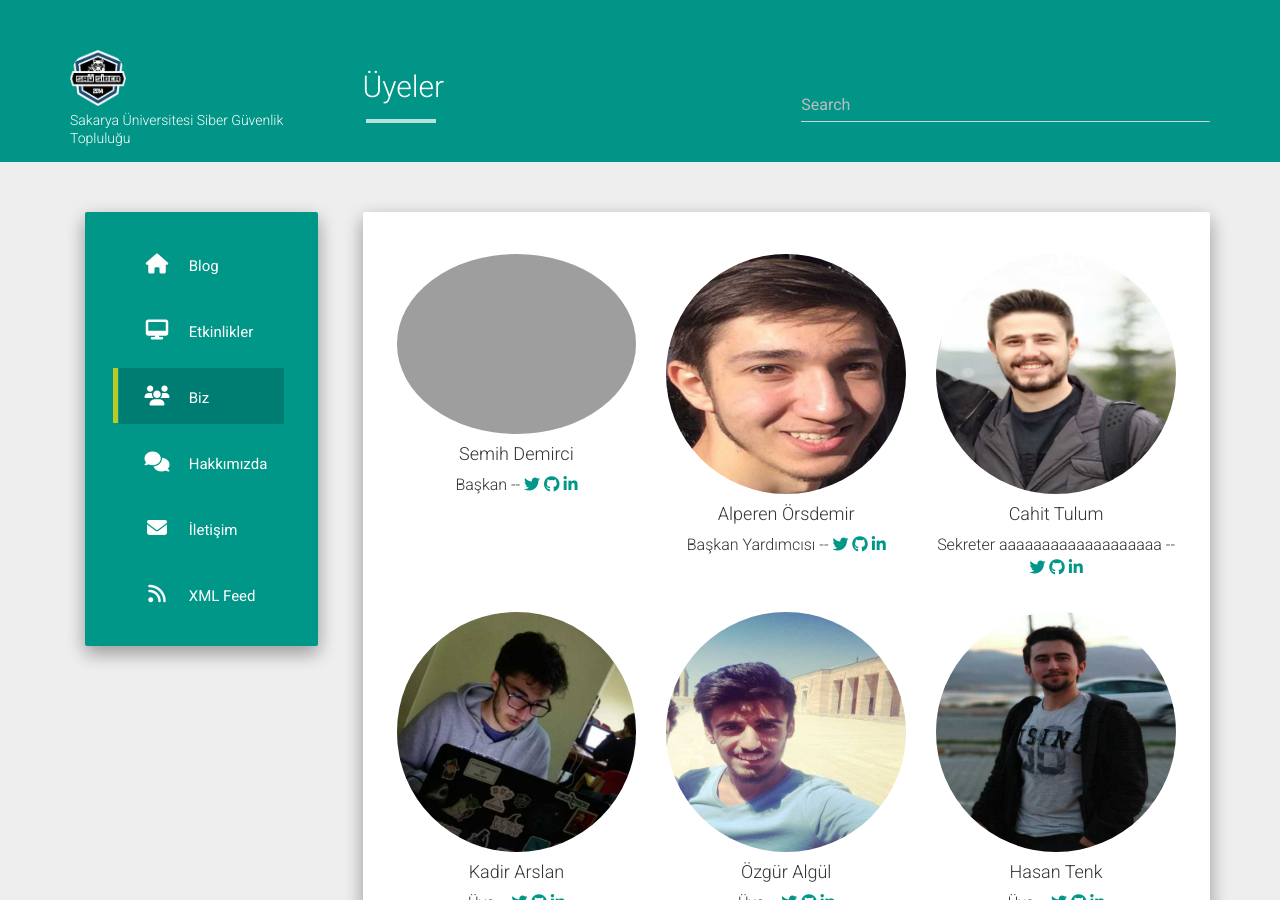
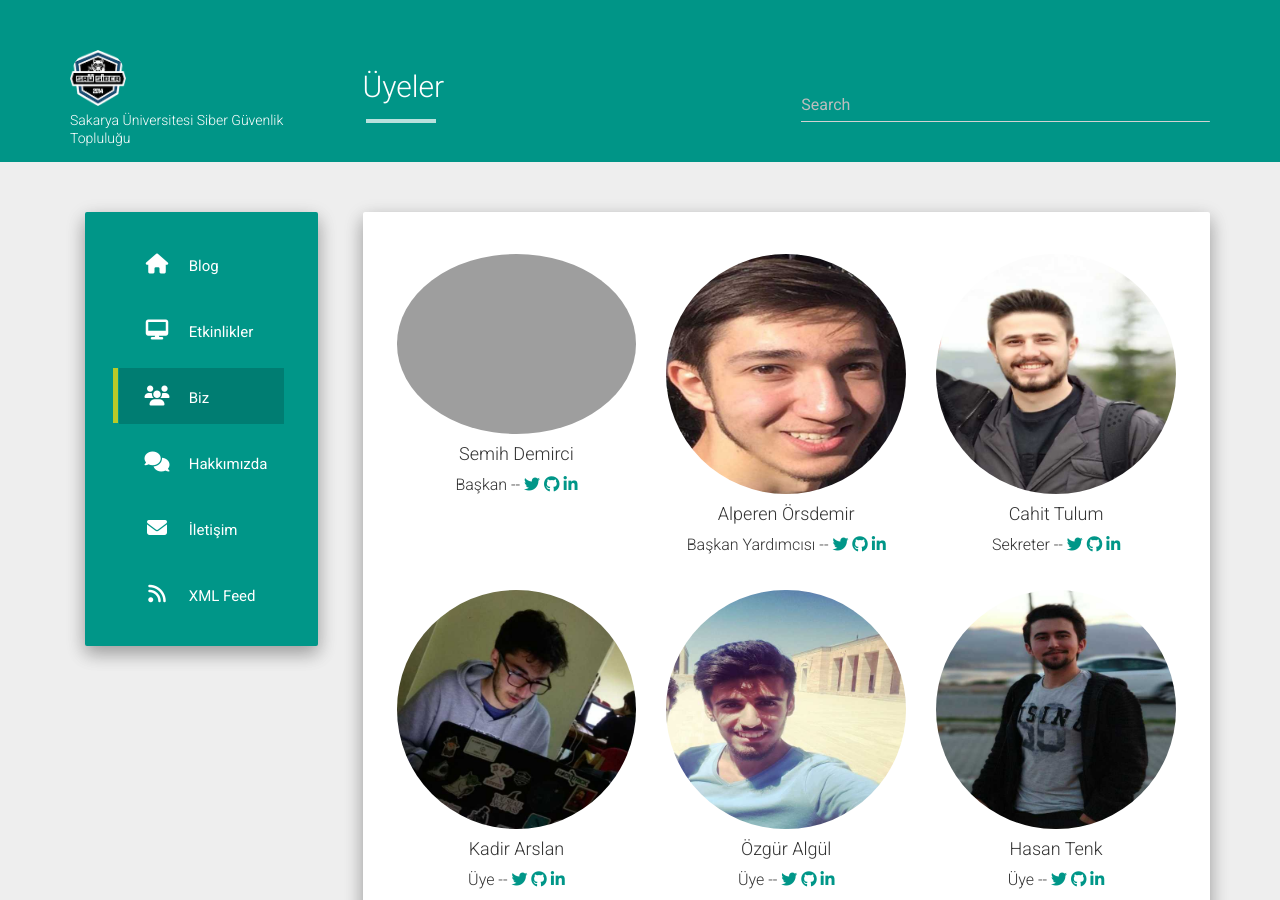
Before and after one commit to sausiber/old-website, a Jekyll site: the page built from uyeler.md, in a window 1280 px wide and 900 px high. Built offline with Jekyll 4.4.1, drawn with Linux system fonts in a browser that asks for light colours; nearby versions of some CDN libraries.

Commit message:
Update _config.yml

```diff
--- a/_config.yml
+++ b/_config.yml
@@ -52,7 +52,7 @@ people:
 
 - name: Cahit Tulum
   pic: 4
-  position: Sekreter aaaaaaaaaaaaaaaaaaa
+  position: Sekreter
   social:
     - title: twitter
       url: https://twitter.com/cahittulum
```
